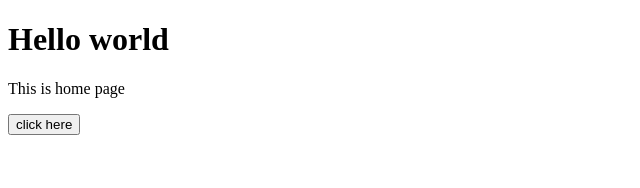
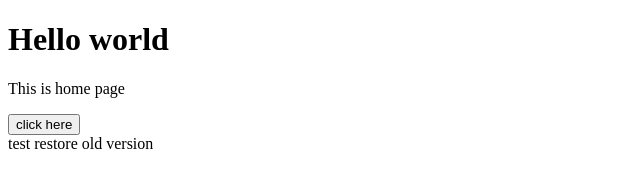
Before and after one commit to Jazerz/demo-repo, a plain HTML site: page index.html in a window 1280 px wide. Shown: the whole page, without its empty margins (0-640 px from the left). Drawn offline with Linux system fonts and the light colour scheme.

Commit message:
add text to test restore version

```diff
--- a/index.html
+++ b/index.html
@@ -11,6 +11,7 @@
     <p>This is home page</p>
 
     <button id="button1">click here</button>
+    <div>test restore old version</div>
 
 
 </body>
```
